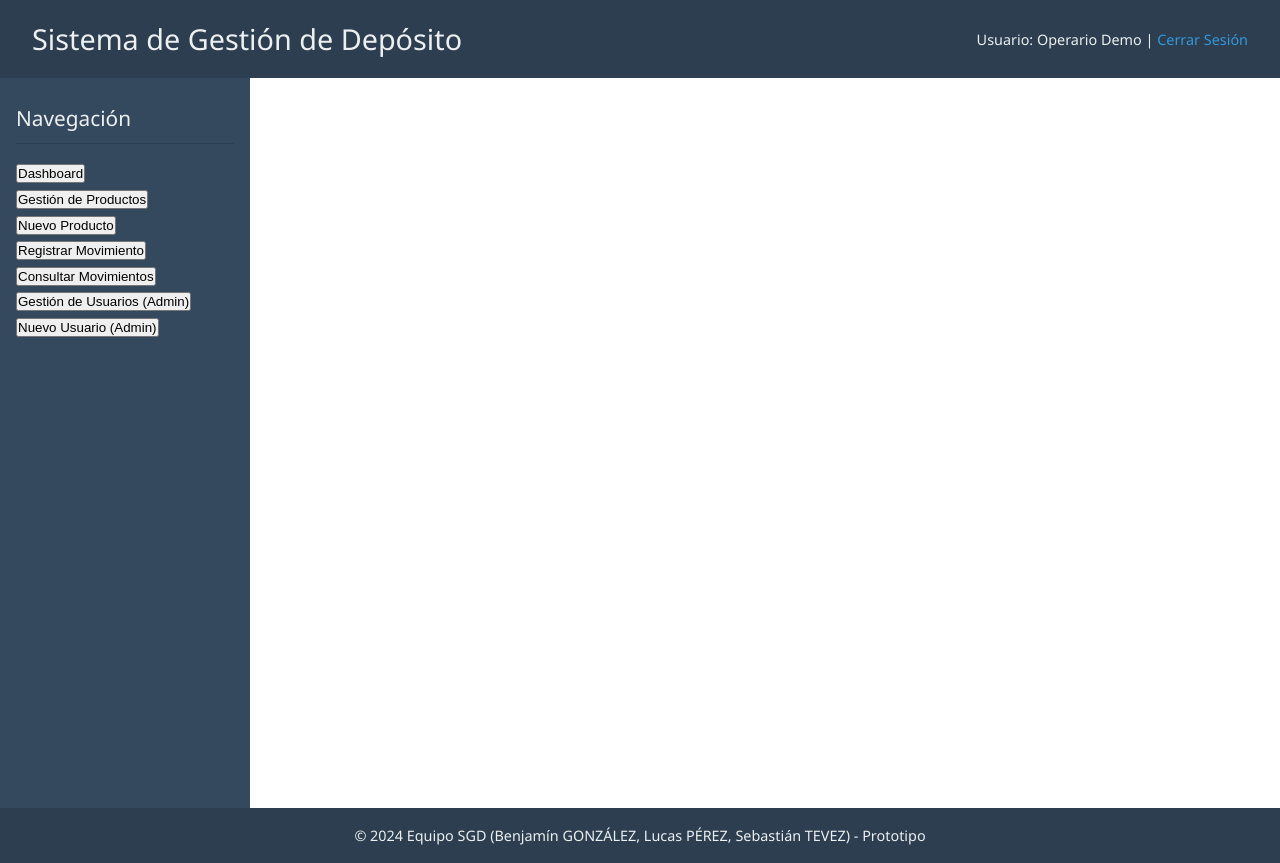
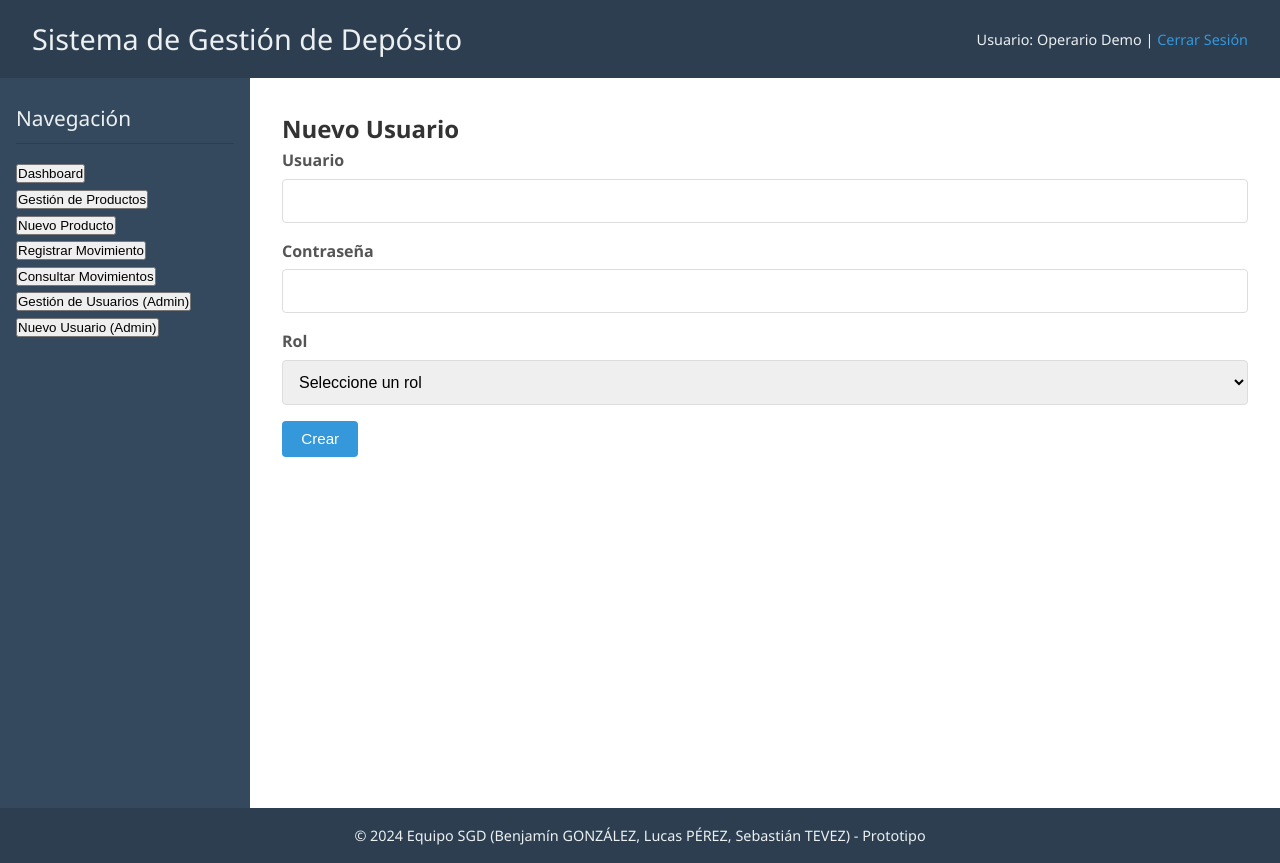
Before and after one commit to sebastevez91/GestionDeDeposito, a React (Create React App) app in the folder FrontEnd/: page /usuarios/nuevo in a window 1280 px wide. Built offline with nearby package versions, Linux system fonts and the light colour scheme; sample sign-in values are in the browser's storage.

Commit message:
actualizacion

```diff
--- a/FrontEnd/src/App.js
+++ b/FrontEnd/src/App.js
@@ -1,11 +1,11 @@
 import React, { useState } from 'react';
-import { Routes, Route, Navigate } from 'react-router-dom';
+import { Routes, Route, Navigate, useLocation } from 'react-router-dom';
 import Header from './components/Header';
 import Sidebar from './components/Sidebar';
 import Footer from './components/Footer';
 import Dashboard from './components/Dashboard';
-import ProductosLista from './components/ProductoLista';
-import ProductosForm from './components/ProductoForm';
+import ProductosLista from './components/ProductosLista';
+import ProductosForm from './components/ProductosForm';
 import StockMovimiento from './components/StockMovimiento';
 import MovimientosConsulta from './components/MovimientosConsulta';
 import UsuariosLista from './components/UsuariosLista';
@@ -18,15 +18,18 @@ function App() {
   const [editingProducto, setEditingProducto] = useState(null);
   const [editingUsuario, setEditingUsuario] = useState(null);
 
+  const location = useLocation();
+  const isLoginPage = location.pathname === '/';
+
   const handleEditProducto = (producto) => setEditingProducto(producto);
   const handleEditUsuario = (usuario) => setEditingUsuario(usuario);
 
   return (
     <div className="app-container">
-      <Header />
+      {!isLoginPage && <Header />}
       <div className="container" style={{ display: 'flex' }}>
-        <Sidebar />
-        <main className="main-content" style={{ flex: 1, padding: '1rem' }}>
+        {!isLoginPage && <Sidebar />}
+        <main className="main-content" style={{ flex: 1 }}>
           <Routes>
             <Route path="/" element={<Login />} />
 
@@ -38,7 +41,6 @@ function App() {
                 </PrivateRoute>
               }
             />
-
             <Route
               path="/productos"
               element={
@@ -63,7 +65,6 @@ function App() {
                 </PrivateRoute>
               }
             />
-
             <Route
               path="/stock-movimiento"
               element={
@@ -72,7 +73,6 @@ function App() {
                 </PrivateRoute>
               }
             />
-
             <Route
               path="/movimientos-consulta"
               element={
@@ -81,7 +81,6 @@ function App() {
                 </PrivateRoute>
               }
             />
-
             <Route
               path="/usuarios"
               element={
@@ -106,13 +105,11 @@ function App() {
                 </PrivateRoute>
               }
             />
-
-            {/* Redirección para rutas desconocidas */}
             <Route path="*" element={<Navigate to="/dashboard" />} />
           </Routes>
         </main>
       </div>
-      <Footer />
+      {!isLoginPage && <Footer />}
     </div>
   );
 }
--- a/FrontEnd/src/components/UsuariosForm.jsx
+++ b/FrontEnd/src/components/UsuariosForm.jsx
@@ -1,122 +1,83 @@
-import React, { useState, useEffect } from 'react';
+import React, { useEffect, useState } from 'react';
+import axios from '../Api/axios';
+import { useNavigate } from 'react-router-dom';
 
-const UsuariosForm = ({ navigateTo, usuario }) => {
-  const [nombre, setNombre] = useState('');
-  const [usuarioLogin, setUsuarioLogin] = useState('');
-  const [email, setEmail] = useState('');
-  const [rol, setRol] = useState('Operario');
-  const [activo, setActivo] = useState(true);
-  const [password, setPassword] = useState('');
+const UsuariosForm = ({ usuario }) => {
+  const [form, setForm] = useState({ usuario: '', password: '', rol: '' });
+  const [error, setError] = useState('');
+  const navigate = useNavigate();
 
   useEffect(() => {
     if (usuario) {
-      setNombre(usuario.nombre);
-      setUsuarioLogin(usuario.usuario);
-      setEmail(usuario.email);
-      setRol(usuario.rol);
-      setActivo(usuario.activo);
-      setPassword(''); // no se muestra contraseña
-    } else {
-      setNombre('');
-      setUsuarioLogin('');
-      setEmail('');
-      setRol('Operario');
-      setActivo(true);
-      setPassword('');
+      setForm({
+        usuario: usuario.usuario || '',
+        password: '', // No se muestra la contraseña
+        rol: usuario.rol || ''
+      });
     }
   }, [usuario]);
 
-  const handleSubmit = (e) => {
+  const handleSubmit = async (e) => {
     e.preventDefault();
-    alert(
-      `Usuario guardado:\nNombre: ${nombre}\nUsuario: ${usuarioLogin}\nEmail: ${email}\nRol: ${rol}\nActivo: ${activo}\nPassword: ${password ? '(modificada)' : '(sin cambios)'}`
-    );
-    navigateTo('usuarios-lista');
+    try {
+      const token = localStorage.getItem('token');
+      if (usuario) {
+        // Edición
+        await axios.put(`/usuarios/${usuario.id}`, form, {
+          headers: { Authorization: `Bearer ${token}` },
+        });
+      } else {
+        // Creación
+        await axios.post('/usuarios', form, {
+          headers: { Authorization: `Bearer ${token}` },
+        });
+      }
+      navigate('/usuarios');
+    } catch (err) {
+      setError('Error al guardar usuario');
+    }
   };
 
   return (
-    <section className="page-section">
+    <div>
       <h2>{usuario ? 'Editar Usuario' : 'Nuevo Usuario'}</h2>
+      {error && <p style={{ color: 'red' }}>{error}</p>}
       <form onSubmit={handleSubmit}>
         <div>
-          <label htmlFor="user-nombre">Nombre Completo:</label>
+          <label>Usuario</label>
           <input
             type="text"
-            id="user-nombre"
-            value={nombre}
-            onChange={(e) => setNombre(e.target.value)}
+            value={form.usuario}
+            onChange={(e) => setForm({ ...form, usuario: e.target.value })}
             required
           />
         </div>
         <div>
-          <label htmlFor="user-usuario">Usuario (login):</label>
+          <label>Contraseña {usuario ? '(Dejar en blanco para no cambiar)' : ''}</label>
           <input
-            type="text"
-            id="user-usuario"
-            value={usuarioLogin}
-            onChange={(e) => setUsuarioLogin(e.target.value)}
-            required
-            disabled={!!usuario} // no se puede cambiar login si editando
+            type="password"
+            value={form.password}
+            onChange={(e) => setForm({ ...form, password: e.target.value })}
+            required={!usuario}
           />
         </div>
         <div>
-          <label htmlFor="user-email">Email:</label>
-          <input
-            type="email"
-            id="user-email"
-            value={email}
-            onChange={(e) => setEmail(e.target.value)}
-            required
-          />
-        </div>
-        <div>
-          <label htmlFor="user-rol">Rol:</label>
+          <label>Rol</label>
           <select
-            id="user-rol"
-            value={rol}
-            onChange={(e) => setRol(e.target.value)}
+            value={form.rol}
+            onChange={(e) => setForm({ ...form, rol: e.target.value })}
             required
           >
-            <option value="Admin">Admin</option>
-            <option value="Operario">Operario</option>
+            <option value="">Seleccione un rol</option>
+            <option value="admin">Admin</option>
+            <option value="operador">Operador</option>
           </select>
         </div>
-        <div>
-          <label htmlFor="user-activo">Activo:</label>
-          <input
-            type="checkbox"
-            id="user-activo"
-            checked={activo}
-            onChange={(e) => setActivo(e.target.checked)}
-          />
-        </div>
-        <div>
-          <label htmlFor="user-password">
-            {usuario ? 'Cambiar Contraseña:' : 'Contraseña:'}
-          </label>
-          <input
-            type="password"
-            id="user-password"
-            value={password}
-            onChange={(e) => setPassword(e.target.value)}
-            required={!usuario}
-            placeholder={usuario ? '(dejar vacío para no cambiar)' : ''}
-          />
-        </div>
-        <div className="form-buttons">
-          <button type="submit" className="btn btn-primary">
-            Guardar
-          </button>
-          <button
-            type="button"
-            className="btn btn-secondary"
-            onClick={() => navigateTo('usuarios-lista')}
-          >
-            Cancelar
-          </button>
-        </div>
+        <button className="btn btn-primary" type="submit">
+          {usuario ? 'Actualizar' : 'Crear'}
+        </button>
       </form>
-    </section>
+    </div>
   );
 };
 
--- a/FrontEnd/src/components/UsuariosLista.jsx
+++ b/FrontEnd/src/components/UsuariosLista.jsx
@@ -1,114 +1,67 @@
-import React, { useState } from 'react';
+import React, { useEffect, useState } from 'react';
+import axios from '../Api/axios';
 
-const sampleUsuarios = [
-  {
-    id: 1,
-    nombre: 'Juan Pérez',
-    usuario: 'juanp',
-    email: 'juanp@example.com',
-    rol: 'Admin',
-    activo: true,
-  },
-  {
-    id: 2,
-    nombre: 'María Gómez',
-    usuario: 'mariag',
-    email: 'mariag@example.com',
-    rol: 'Operario',
-    activo: true,
-  },
-  {
-    id: 3,
-    nombre: 'Carlos Ruiz',
-    usuario: 'carlosr',
-    email: 'carlosr@example.com',
-    rol: 'Operario',
-    activo: false,
-  },
-];
+const UsuariosLista = ({ onEdit }) => {
+  const [usuarios, setUsuarios] = useState([]);
+  const [error, setError] = useState('');
 
-const UsuariosLista = ({ navigateTo }) => {
-  const [usuarios, setUsuarios] = useState(sampleUsuarios);
-  const [filtro, setFiltro] = useState('');
-
-  const filtrarUsuarios = () => {
-    if (!filtro) return usuarios;
-    return usuarios.filter(
-      (u) =>
-        u.nombre.toLowerCase().includes(filtro.toLowerCase()) ||
-        u.usuario.toLowerCase().includes(filtro.toLowerCase()) ||
-        u.email.toLowerCase().includes(filtro.toLowerCase())
-    );
+  const fetchUsuarios = async () => {
+    try {
+      const token = localStorage.getItem('token');
+      const res = await axios.get('/usuarios', {
+        headers: { Authorization: `Bearer ${token}` },
+      });
+      setUsuarios(res.data);
+    } catch (err) {
+      setError('Error al obtener usuarios');
+    }
   };
 
-  const toggleActivo = (id) => {
-    setUsuarios((prev) =>
-      prev.map((u) =>
-        u.id === id ? { ...u, activo: !u.activo } : u
-      )
-    );
+  const handleDelete = async (id) => {
+    if (!window.confirm('¿Eliminar este usuario?')) return;
+    try {
+      const token = localStorage.getItem('token');
+      await axios.delete(`/usuarios/${id}`, {
+        headers: { Authorization: `Bearer ${token}` },
+      });
+      fetchUsuarios();
+    } catch (err) {
+      alert('Error al eliminar usuario');
+    }
   };
 
+  useEffect(() => {
+    fetchUsuarios();
+  }, []);
+
   return (
-    <section className="page-section">
-      <h2>Gestión de Usuarios</h2>
-      <div className="actions-bar">
-        <input
-          type="text"
-          placeholder="Buscar por nombre, usuario o email..."
-          value={filtro}
-          onChange={(e) => setFiltro(e.target.value)}
-        />
-        <button
-          className="btn btn-primary"
-          onClick={() => navigateTo('usuarios-form')}
-        >
-          Nuevo Usuario
-        </button>
-      </div>
+    <div>
+      <h2>Lista de Usuarios</h2>
+      {error && <p style={{ color: 'red' }}>{error}</p>}
       <table>
         <thead>
           <tr>
-            <th>Nombre Completo</th>
+            <th>ID</th>
             <th>Usuario</th>
-            <th>Email</th>
             <th>Rol</th>
-            <th>Activo</th>
             <th>Acciones</th>
           </tr>
         </thead>
         <tbody>
-          {filtrarUsuarios().map((user) => (
-            <tr key={user.id} className={user.activo ? '' : 'inactivo'}>
-              <td>{user.nombre}</td>
-              <td>{user.usuario}</td>
-              <td>{user.email}</td>
-              <td>{user.rol}</td>
-              <td>{user.activo ? 'Sí' : 'No'}</td>
+          {usuarios.map((u) => (
+            <tr key={u.id}>
+              <td>{u.id}</td>
+              <td>{u.usuario}</td>
+              <td>{u.rol}</td>
               <td>
-                <button
-                  className="btn btn-sm"
-                  onClick={() => navigateTo('usuarios-form', user)}
-                >
-                  Editar
-                </button>{' '}
-                <button
-                  className={`btn btn-sm ${user.activo ? 'btn-danger' : 'btn-success'}`}
-                  onClick={() => toggleActivo(user.id)}
-                >
-                  {user.activo ? 'Inactivar' : 'Activar'}
-                </button>
+                <button className="btn btn-sm btn-primary" onClick={() => onEdit(u)}>✏️</button>
+                <button className="btn btn-sm btn-danger" onClick={() => handleDelete(u.id)}>🗑️</button>
               </td>
             </tr>
           ))}
-          {filtrarUsuarios().length === 0 && (
-            <tr>
-              <td colSpan="6">No se encontraron usuarios.</td>
-            </tr>
-          )}
         </tbody>
       </table>
-    </section>
+    </div>
   );
 };
 
```
Also changed, not shown: FrontEnd/src/components/Dashboard.jsx (+4 -7 lines).
